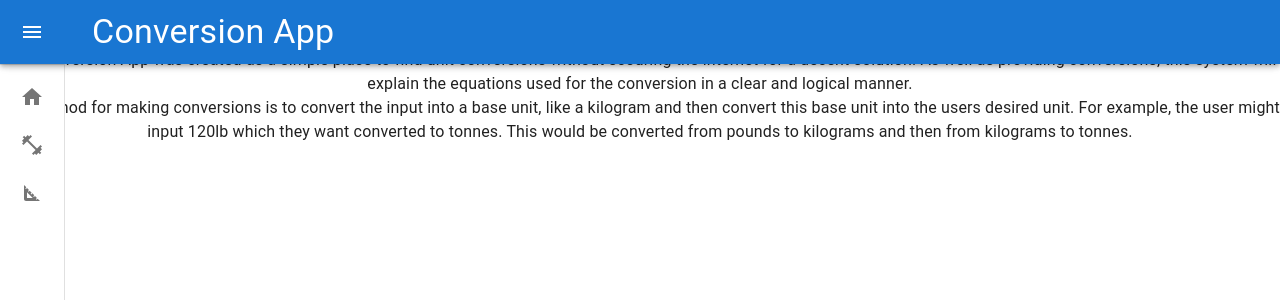
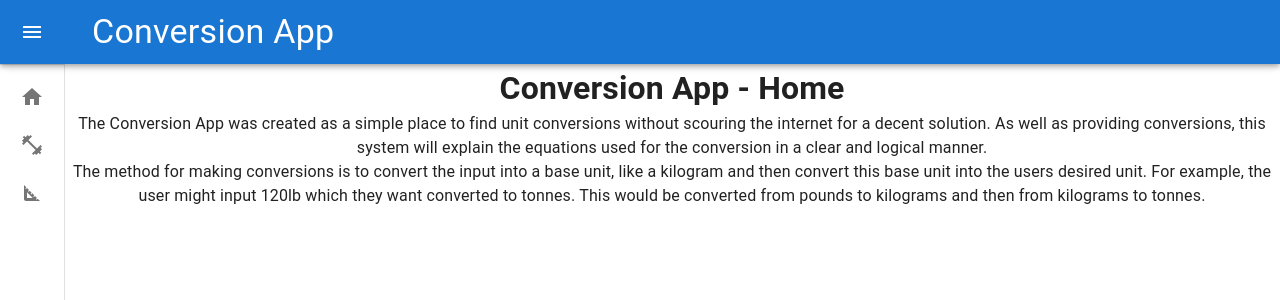
Before and after one commit to MatthewNobes/conversion-app, a React (Create React App) app: page / in a window 1280 px wide. Shown: the top 300 px of the page. Built offline with nearby package versions, Linux system fonts and the light colour scheme.

Commit message:
#5 Fixing component padding

```diff
--- a/src/App.js
+++ b/src/App.js
@@ -1,6 +1,6 @@
 import "./App.css";
 import { BrowserRouter, Routes, Route } from "react-router-dom";
-
+import { Box } from "@mui/system";
 import Menu from "./Components/Menu";
 import Home from "./Components/Home";
 import ConversionForm from "./features/ConversionForm/";
@@ -10,7 +10,7 @@ const App = () => {
     <BrowserRouter>
       <div className="App">
         <Menu />
-
+        <Box sx={{ paddingTop: "64px", paddingLeft: "64px" }}>
           <Routes>
             <Route
               path="/Distance"
@@ -22,6 +22,7 @@ const App = () => {
             />
             <Route path="/" element={<Home />} />
           </Routes>
+        </Box>
       </div>
     </BrowserRouter>
   );
```
Also changed, not shown: src/App.css (line endings or trailing spaces). Lines whose indentation alone changed are shown as unchanged.
